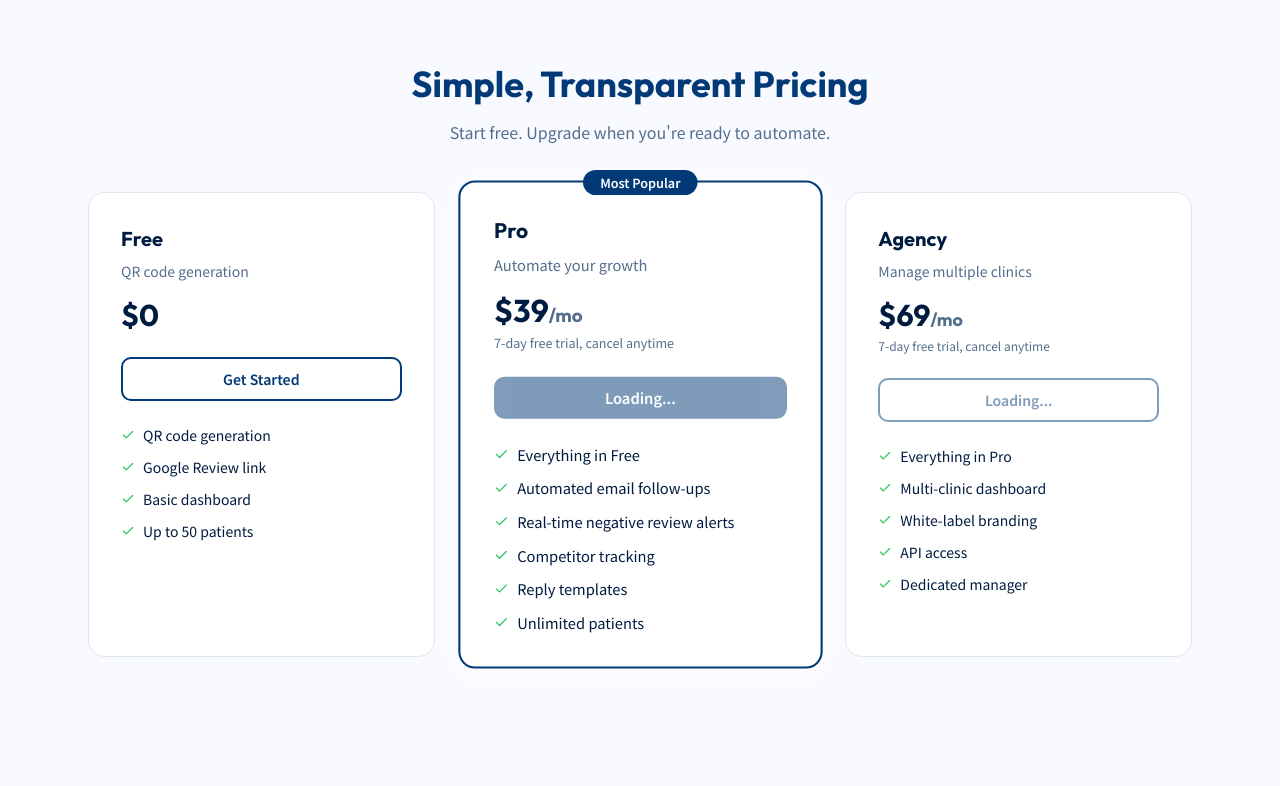
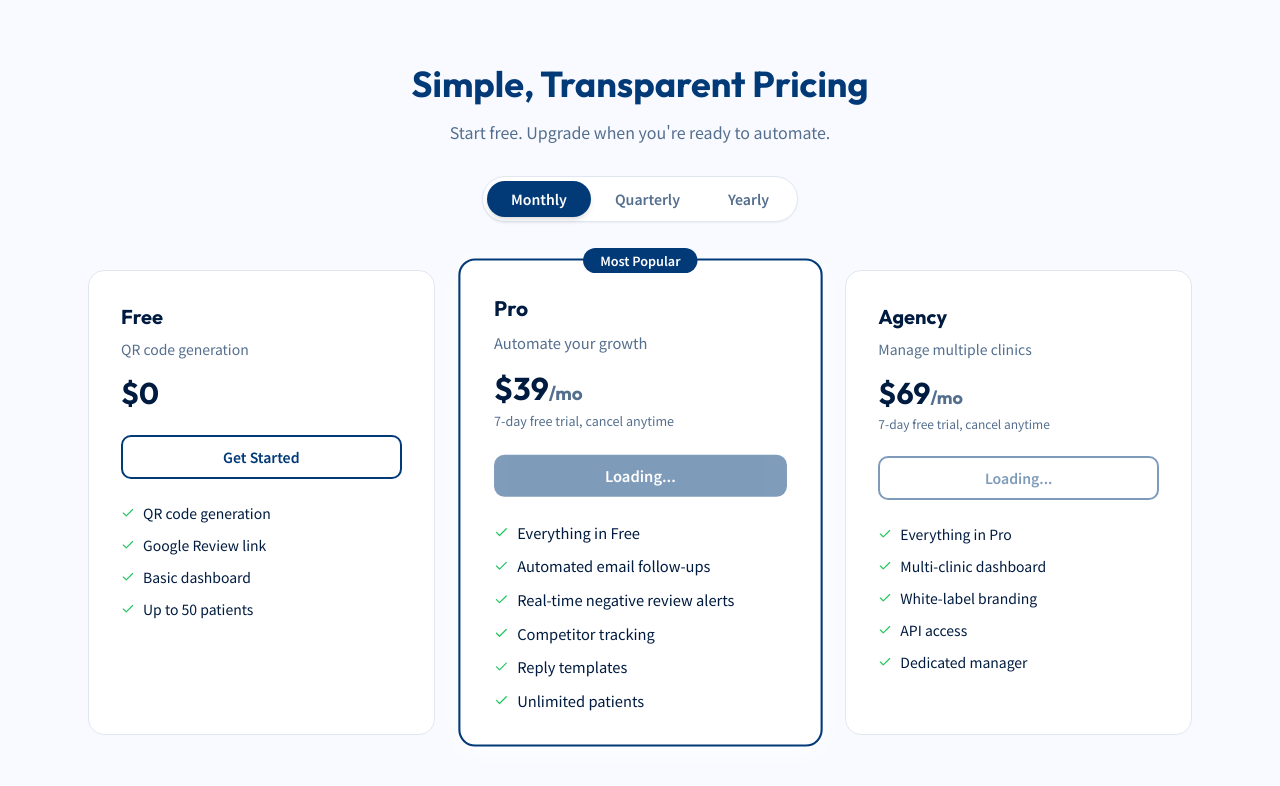
Before and after one commit to ReviewFlowproject2/reviewflow, a Next.js app: page /pricing in a window 1280 px wide. Shown: the top 786 px of the page. Built offline with nearby package versions, Linux system fonts and the light colour scheme.

Commit message:
Checkout

```diff
--- a/app/pricing/page.tsx
+++ b/app/pricing/page.tsx
@@ -6,21 +6,35 @@ import Script from "next/script";
 import { useState, useEffect } from "react";
 
 const PADDLE_CLIENT_TOKEN = "live_70c09ad4de252bfa5440b90a9ca";
-const PRO_PRICE_ID = "pri_01kt19xahgfjcw0hcmc9gkws26";
-const AGENCY_PRICE_ID = "pri_01kt1a0wwqa4nbny8d3ae0tben";
+
+const PRICING = {
+  monthly: {
+    pro: { priceId: "pri_01kt19xahgfjcw0hcmc9gkws26", price: 39, period: "/mo" },
+    agency: { priceId: "pri_01kt1a0wwqa4nbny8d3ae0tben", price: 69, period: "/mo" },
+  },
+  quarterly: {
+    pro: { priceId: "pri_01kt4s6zamveeevqt9rv42e8z8", price: 105, period: "/3mo", save: "Save 10%" },
+    agency: { priceId: "pri_01kt4s86yv5g5ty0epzr96g0cp", price: 189, period: "/3mo", save: "Save 9%" },
+  },
+  yearly: {
+    pro: { priceId: "pri_01kt4rxwhrsn4fep3shk2gjsbg", price: 390, period: "/yr", save: "Save 17%" },
+    agency: { priceId: "pri_01kt4s5kh3e7ft82grc8w5qzfc", price: 690, period: "/yr", save: "Save 17%" },
+  },
+};
+
+type BillingCycle = "monthly" | "quarterly" | "yearly";
 
 export default function PricingPage() {
+  const [cycle, setCycle] = useState<BillingCycle>("monthly");
   const [paddleLoaded, setPaddleLoaded] = useState(false);
 
   useEffect(() => {
-    // Wait for Paddle.js to load
     const checkPaddle = setInterval(() => {
       if (typeof window !== "undefined" && (window as any).Paddle) {
         setPaddleLoaded(true);
         clearInterval(checkPaddle);
       }
     }, 100);
-
     return () => clearInterval(checkPaddle);
   }, []);
 
@@ -29,35 +43,49 @@ export default function PricingPage() {
       alert("Payment system loading, please try again in a moment.");
       return;
     }
-
-    (window as any).Paddle.Initialize({
-      token: PADDLE_CLIENT_TOKEN,
-    });
-
+    (window as any).Paddle.Initialize({ token: PADDLE_CLIENT_TOKEN });
     (window as any).Paddle.Checkout.open({
       items: [{ priceId: priceId, quantity: 1 }],
-      settings: {
-        theme: "light",
-        displayMode: "overlay",
-        locale: "en",
-      },
+      settings: { theme: "light", displayMode: "overlay", locale: "en" },
     });
   };
 
+  const cycles: { key: BillingCycle; label: string }[] = [
+    { key: "monthly", label: "Monthly" },
+    { key: "quarterly", label: "Quarterly" },
+    { key: "yearly", label: "Yearly" },
+  ];
+
   return (
     <>
-      <Script
-        src="https://cdn.paddle.com/paddle/v2/paddle.js"
-        strategy="afterInteractive"
-      />
+      <Script src="https://cdn.paddle.com/paddle/v2/paddle.js" strategy="afterInteractive" />
       <div className="min-h-screen bg-[#F8FAFF]">
         <div className="max-w-6xl mx-auto px-6 py-16">
           <h1 className="font-outfit font-bold text-4xl text-brand-blue text-center mb-4">
             Simple, Transparent Pricing
           </h1>
-          <p className="text-brand-muted text-center mb-12">
+          <p className="text-brand-muted text-center mb-8">
             Start free. Upgrade when you&apos;re ready to automate.
           </p>
+
+          {/* Billing Cycle Toggle */}
+          <div className="flex justify-center mb-12">
+            <div className="bg-white rounded-full p-1 border border-[#E0E7F1] shadow-sm inline-flex">
+              {cycles.map((c) => (
+                <button
+                  key={c.key}
+                  onClick={() => setCycle(c.key)}
+                  className={`px-6 py-2 rounded-full text-sm font-semibold transition-all ${
+                    cycle === c.key
+                      ? "bg-brand-blue text-white shadow-md"
+                      : "text-brand-muted hover:text-brand-dark"
+                  }`}
+                >
+                  {c.label}
+                </button>
+              ))}
+            </div>
+          </div>
 
           <div className="grid grid-cols-1 md:grid-cols-3 gap-8">
             {/* Free */}
@@ -79,12 +107,19 @@ export default function PricingPage() {
             {/* Pro */}
             <div className="bg-white rounded-[16px] p-8 border-2 border-brand-blue scale-105 shadow-card relative">
               <div className="absolute -top-3 left-1/2 -translate-x-1/2 bg-brand-blue text-white text-xs font-semibold px-4 py-1 rounded-full">Most Popular</div>
+              {PRICING[cycle].pro.save && (
+                <div className="absolute -top-3 right-4 bg-green-500 text-white text-xs font-semibold px-3 py-1 rounded-full">
+                  {PRICING[cycle].pro.save}
+                </div>
+              )}
               <h3 className="font-outfit font-bold text-xl text-brand-dark mb-2">Pro</h3>
               <p className="text-brand-muted text-sm mb-4">Automate your growth</p>
-              <div className="font-outfit font-bold text-3xl text-brand-dark mb-1">$39<span className="text-lg text-brand-muted">/mo</span></div>
+              <div className="font-outfit font-bold text-3xl text-brand-dark mb-1">
+                ${PRICING[cycle].pro.price}<span className="text-lg text-brand-muted">{PRICING[cycle].pro.period}</span>
+              </div>
               <p className="text-xs text-brand-muted mb-6">7-day free trial, cancel anytime</p>
               <button
-                onClick={() => openCheckout(PRO_PRICE_ID)}
+                onClick={() => openCheckout(PRICING[cycle].pro.priceId)}
                 className="block w-full text-center py-2.5 bg-brand-blue text-white font-semibold rounded-[10px] text-sm hover:bg-brand-dark transition-colors disabled:opacity-50"
                 disabled={!paddleLoaded}
               >
@@ -102,12 +137,19 @@ export default function PricingPage() {
 
             {/* Agency */}
             <div className="bg-white rounded-[16px] p-8 border border-[#E0E7F1]">
+              {PRICING[cycle].agency.save && (
+                <div className="absolute -top-3 right-4 bg-green-500 text-white text-xs font-semibold px-3 py-1 rounded-full">
+                  {PRICING[cycle].agency.save}
+                </div>
+              )}
               <h3 className="font-outfit font-bold text-xl text-brand-dark mb-2">Agency</h3>
               <p className="text-brand-muted text-sm mb-4">Manage multiple clinics</p>
-              <div className="font-outfit font-bold text-3xl text-brand-dark mb-1">$69<span className="text-lg text-brand-muted">/mo</span></div>
+              <div className="font-outfit font-bold text-3xl text-brand-dark mb-1">
+                ${PRICING[cycle].agency.price}<span className="text-lg text-brand-muted">{PRICING[cycle].agency.period}</span>
+              </div>
               <p className="text-xs text-brand-muted mb-6">7-day free trial, cancel anytime</p>
               <button
-                onClick={() => openCheckout(AGENCY_PRICE_ID)}
+                onClick={() => openCheckout(PRICING[cycle].agency.priceId)}
                 className="block w-full text-center py-2.5 border-2 border-brand-blue text-brand-blue font-semibold rounded-[10px] text-sm hover:bg-brand-blue hover:text-white transition-colors disabled:opacity-50"
                 disabled={!paddleLoaded}
               >
```
